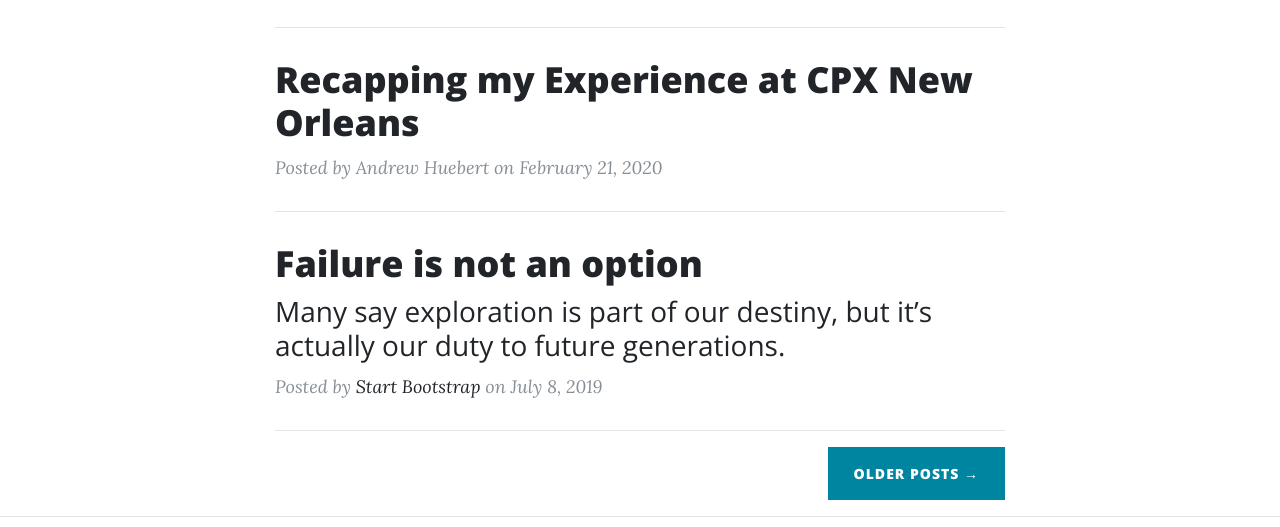
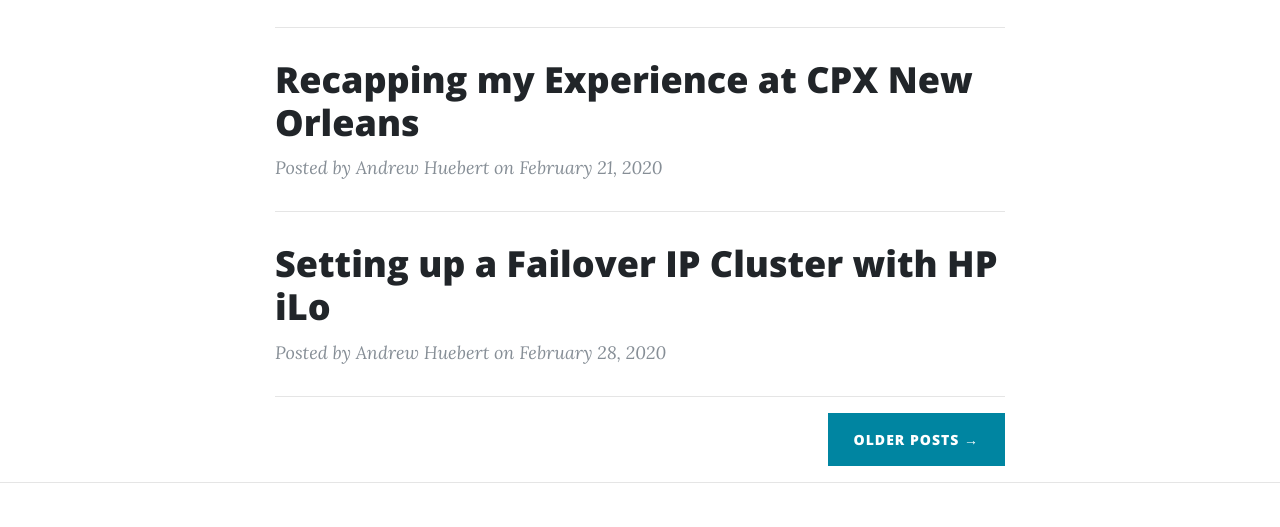
Before and after one commit to andrewHuebert/andrewHuebert.github.io, a website: page index.html in a window 1280 px wide. Shown: the part 933-1460 px from the top of the page. Drawn offline with nearby package versions, Linux system fonts and the light colour scheme.

Commit message:
Update index.html

```diff
--- a/index.html
+++ b/index.html
@@ -88,17 +88,12 @@
         </div>
         <hr>
         <div class="post-preview">
-          <a href="post.html">
+          <a href="post_3.html">
             <h2 class="post-title">
-              Failure is not an option
+              Setting up a Failover IP Cluster with HP iLo
             </h2>
-            <h3 class="post-subtitle">
-              Many say exploration is part of our destiny, but it’s actually our duty to future generations.
-            </h3>
           </a>
-          <p class="post-meta">Posted by
-            <a href="#">Start Bootstrap</a>
-            on July 8, 2019</p>
+          <p class="post-meta">Posted by Andrew Huebert on February 28, 2020</p>
         </div>
         <hr>
         <!-- Pager -->
```
